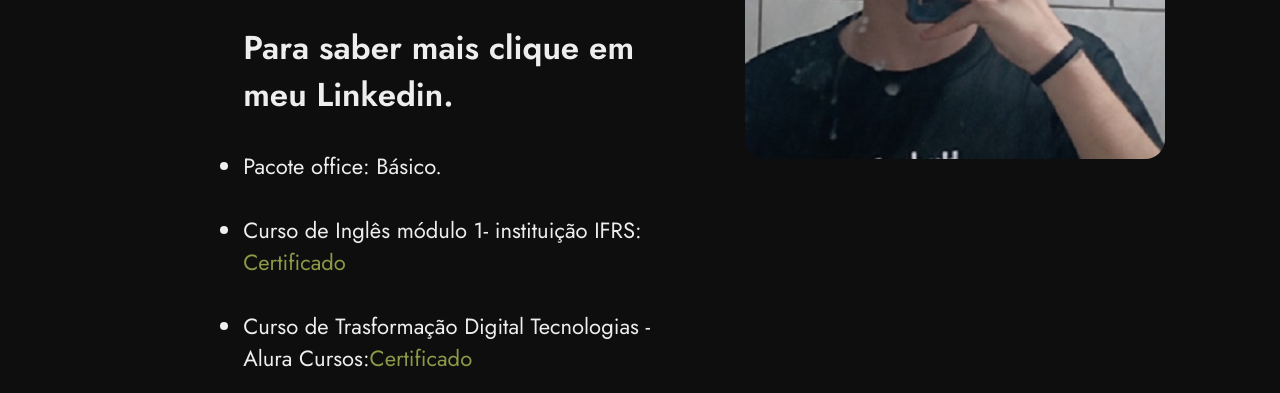
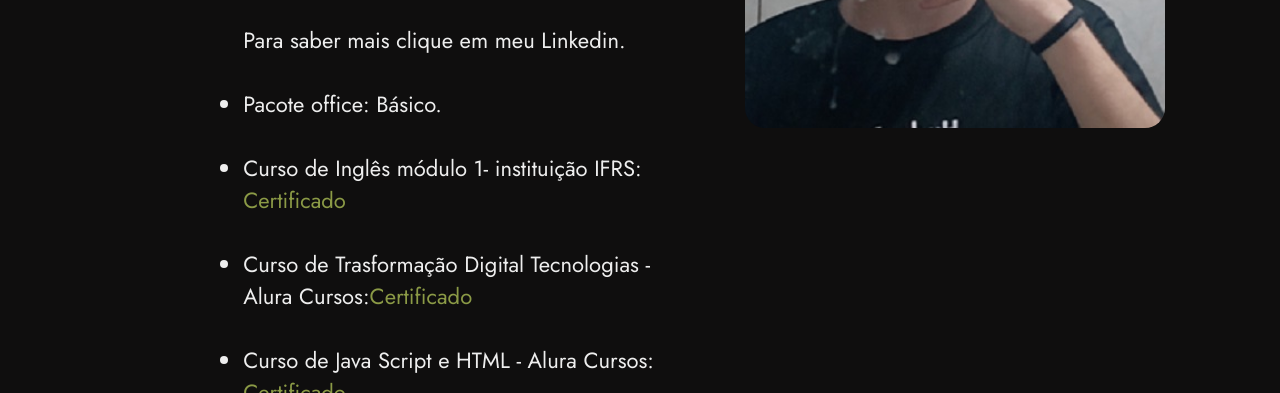
Before and after one commit to dimitrirosso/portfolio-dimitri, a plain HTML site: page curriculo.html in a window 1280 px wide. Shown: the part 707-1100 px from the top of the page. Drawn offline with Linux system fonts and the light colour scheme.

Commit message:
Update curriculo.html

```diff
--- a/curriculo.html
+++ b/curriculo.html
@@ -33,7 +33,7 @@
         <h2 class="apresentacao__conteudo__titulo">Especialidades</h2>
         <div class="apresentacao__conteudo__texto">
             <ul class="apresentacao__conteudo__texto">
-                    <h2>Para saber mais clique em meu Linkedin.</h2>
+                    <p>Para saber mais clique em meu Linkedin.</p>
                     <br>
                     <li>Pacote office: Básico.</li>
                     <br>
```
